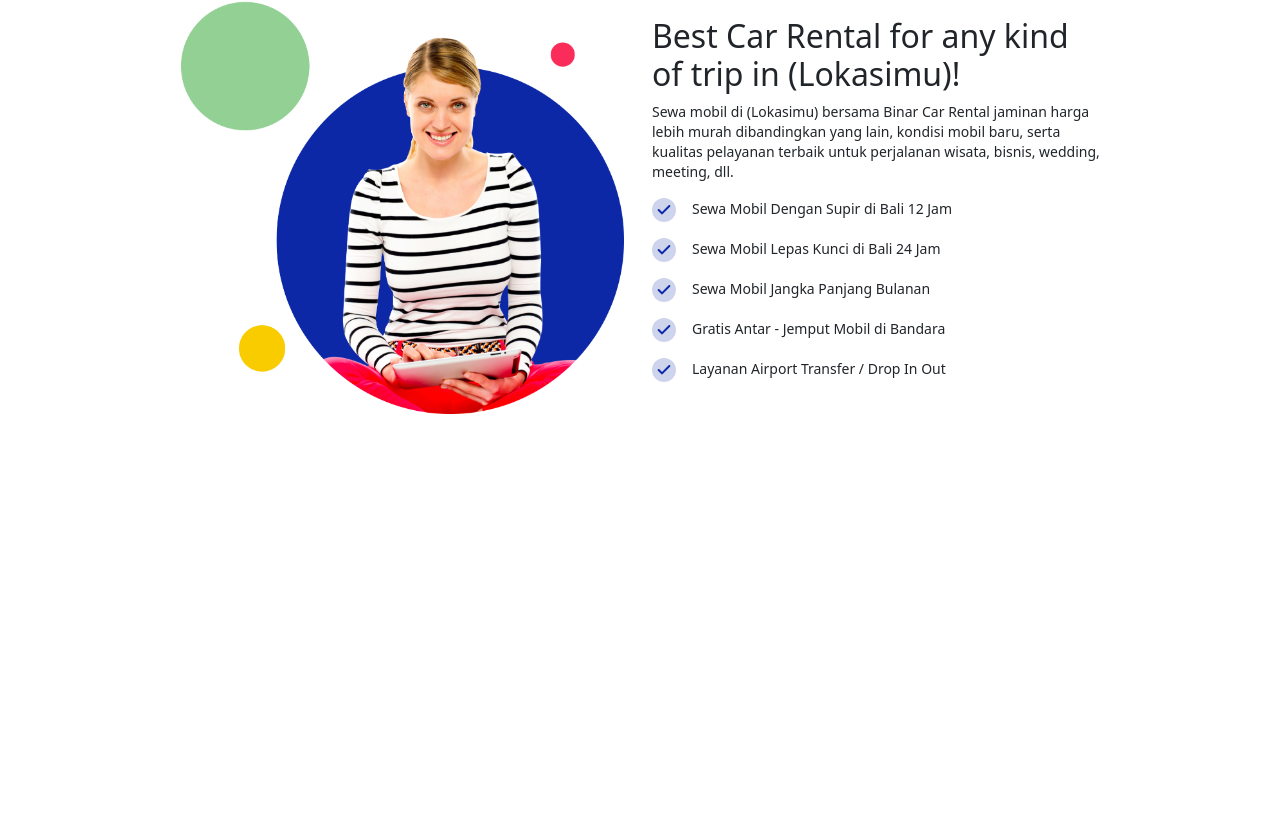
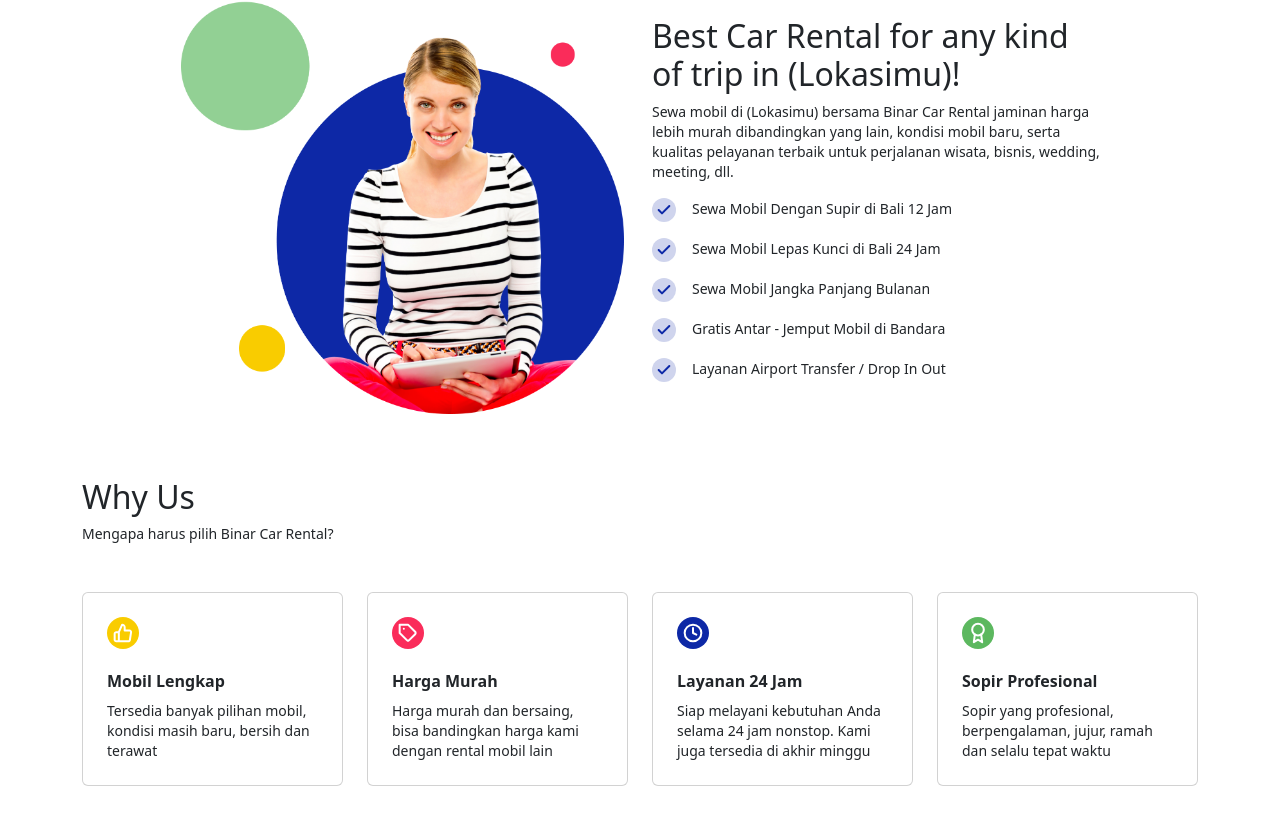
Before and after one commit to ancr18/FSW2-CH6-CG1, a React (Vite) app: page / in a window 1280 px wide. Shown: the part 466-1290 px from the top of the page. Before the commit the page ends 944 px from the top, so only its background shows below. Built offline with nearby package versions, Linux system fonts and the light colour scheme.

Commit message:
membuat why us section

```diff
--- /dev/null
+++ b/src/components/WhyUs.jsx
@@ -0,0 +1,95 @@
+export default function WhyUs() {
+  return (
+    <>
+      <section className="why-us-section my-5 mx-2" id="why-us-section">
+        <div className="container">
+          <div className="row">
+            <div className="col-md-12 head">
+              <h2 className="h2">Why Us</h2>
+              <p className="sub-title mb-5">
+                Mengapa harus pilih Binar Car Rental?
+              </p>
+            </div>
+          </div>
+
+          <div className="row">
+            <div className="col-md-3 col-sm-12 mb-3">
+              <div className="card p-2">
+                <div className="card-body">
+                  <img
+                    src="images/icon_complete.svg"
+                    width="32"
+                    className="item-card mb-4"
+                    alt=""
+                  />
+                  <h6 className="card-subtitle item-card mb-2">
+                    Mobil Lengkap
+                  </h6>
+                  <p className="card-text">
+                    Tersedia banyak pilihan mobil, kondisi masih baru, bersih
+                    dan terawat
+                  </p>
+                </div>
+              </div>
+            </div>
+            <div className="col-md-3 col-sm-12 mb-3">
+              <div className="card p-2">
+                <div className="card-body">
+                  <img
+                    src="images/icon_price.svg"
+                    width="32"
+                    className="item-card mb-4"
+                    alt=""
+                  />
+                  <h6 className="card-subtitle item-card mb-2">Harga Murah</h6>
+                  <p className="card-text">
+                    Harga murah dan bersaing, bisa bandingkan harga kami dengan
+                    rental mobil lain
+                  </p>
+                </div>
+              </div>
+            </div>
+            <div className="col-md-3 col-sm-12 mb-3">
+              <div className="card p-2">
+                <div className="card-body">
+                  <img
+                    src="images/icon_24hrs.svg"
+                    width="32"
+                    className="item-card mb-4"
+                    alt=""
+                  />
+                  <h6 className="card-subtitle item-card mb-2">
+                    Layanan 24 Jam
+                  </h6>
+                  <p className="card-text">
+                    Siap melayani kebutuhan Anda selama 24 jam nonstop. Kami
+                    juga tersedia di akhir minggu
+                  </p>
+                </div>
+              </div>
+            </div>
+            <div className="col-md-3 col-sm-12 mb-3">
+              <div className="card p-2">
+                <div className="card-body">
+                  <img
+                    src="images/icon_professional.svg"
+                    width="32"
+                    className="item-card mb-4"
+                    alt=""
+                  />
+                  <h6 className="card-subtitle item-card mb-2">
+                    Sopir Profesional
+                  </h6>
+                  <p className="card-text">
+                    Sopir yang profesional, berpengalaman, jujur, ramah dan
+                    selalu tepat waktu
+                  </p>
+                </div>
+              </div>
+            </div>
+          </div>
+        </div>
+      </section>
+    </>
+  );
+}
--- a/src/pages/LandingPage.jsx
+++ b/src/pages/LandingPage.jsx
@@ -1,6 +1,7 @@
 import Hero from "../components/Hero";
 import Navigation from "../components/Navbar";
 import Service from "../components/Service";
+import WhyUs from "../components/WhyUs";
 
 export default function LandingPage() {
   return (
@@ -8,6 +9,7 @@
       <Navigation />
       <Hero />
       <Service />
+      <WhyUs />
     </>
   );
 }
```
